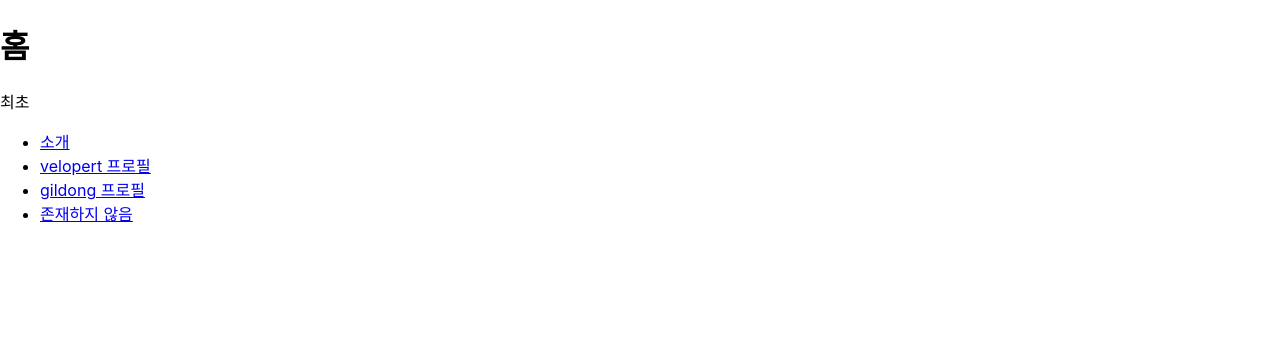
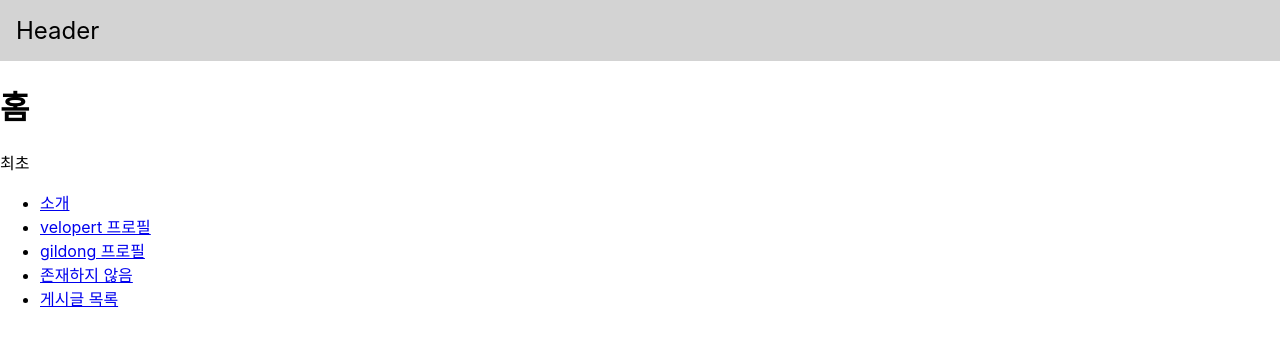
Before and after one commit to RATSENO/router-tutorial, a React (Create React App) app: page / in a window 1280 px wide. Shown: the top 346 px of the page. Built offline with nearby package versions, Linux system fonts and the light colour scheme.

Commit message:
중첩된 라우터

```diff
--- a/src/App.js
+++ b/src/App.js
@@ -2,13 +2,21 @@ import Home from "./pages/Home";
 import About from "./pages/About";
 import { Route, Routes} from 'react-router-dom';
 import Profile from "./pages/profile";
+import Articles from "./pages/Articles";
+import Article from "./pages/Article";
+import Layout from "./Layout";
 
 function App() {
   return (
     <Routes>
-      <Route path="/" element={<Home></Home>}></Route>
-      <Route path="/about" element={<About></About>}></Route>
-      <Route path="/profile/:username" element={<Profile></Profile>}></Route>
+      <Route element={<Layout></Layout>}>
+        <Route index element={<Home></Home>}></Route>
+        <Route path="/about" element={<About></About>}></Route>
+        <Route path="/profile/:username" element={<Profile></Profile>}></Route>
+      </Route>
+      <Route path="/articles" element={<Articles></Articles>}>
+        <Route path=":id" element={<Article></Article>}></Route>
+      </Route>
     </Routes>
   );
 }
--- /dev/null
+++ b/src/Layout.js
@@ -0,0 +1,14 @@
+import { Outlet } from "react-router-dom";
+
+const Layout = () =>{
+    return (
+        <div>
+            <header style={{background:'lightgray', padding: 16, fontSize: 24}}>Header</header>
+            <main>
+                <Outlet></Outlet>
+            </main>
+        </div>
+    )
+};
+
+export default Layout;
--- /dev/null
+++ b/src/pages/Article.js
@@ -0,0 +1,12 @@
+import { useParams } from 'react-router-dom'
+
+const Article = () => {
+    const {id}=useParams;
+    return (
+        <h2>
+            <div>게시글 {id}</div>
+        </h2>
+    )
+};
+
+export default Article;;
--- /dev/null
+++ b/src/pages/Articles.js
@@ -0,0 +1,22 @@
+import { Link, Outlet } from 'react-router-dom'
+
+const Articles = () => {
+    return (
+        <div>
+            <Outlet></Outlet>
+                <ul>
+                    <li>
+                        <Link to="/articles/1">게시글1</Link>
+                    </li>
+                    <li>
+                        <Link to="/articles/2">게시글2</Link>
+                    </li>
+                    <li>
+                        <Link to="/articles/3">게시글3</Link>
+                    </li>
+                </ul>
+        </div>
+    );
+};
+
+export default Articles;
--- a/src/pages/Home.js
+++ b/src/pages/Home.js
@@ -18,6 +18,9 @@ const Home = () => {
                 <li>
                     <Link to="/profile/void">존재하지 않음</Link>
                 </li>
+                <li>
+                    <Link to="/articles">게시글 목록</Link>
+                </li>
             </ul>
         </div>
     );
```
